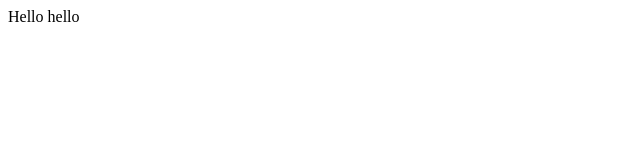
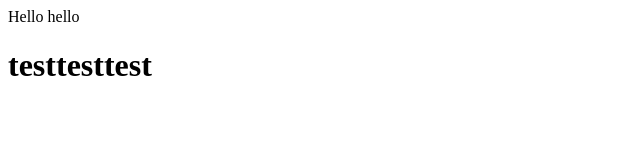
Before and after one commit to bcbeltran/demo-repo, a plain HTML site: page index.html in a window 1280 px wide. Shown: the whole page, without its empty margins (0-640 px from the left). Drawn offline with Linux system fonts and the light colour scheme.

Commit message:
added testtesttest

```diff
--- a/index.html
+++ b/index.html
@@ -1 +1,3 @@
 <div>Hello hello</div>
+
+<h1>testtesttest</h1>
```
